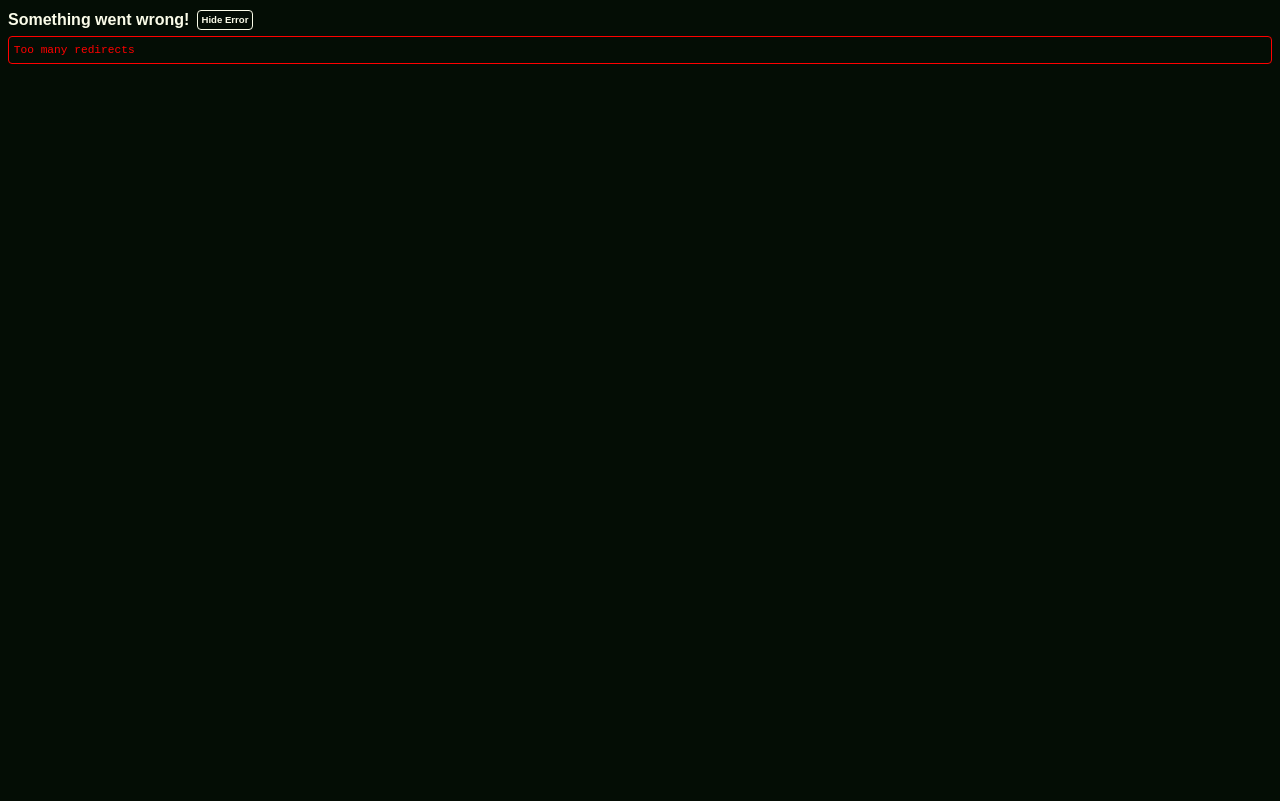
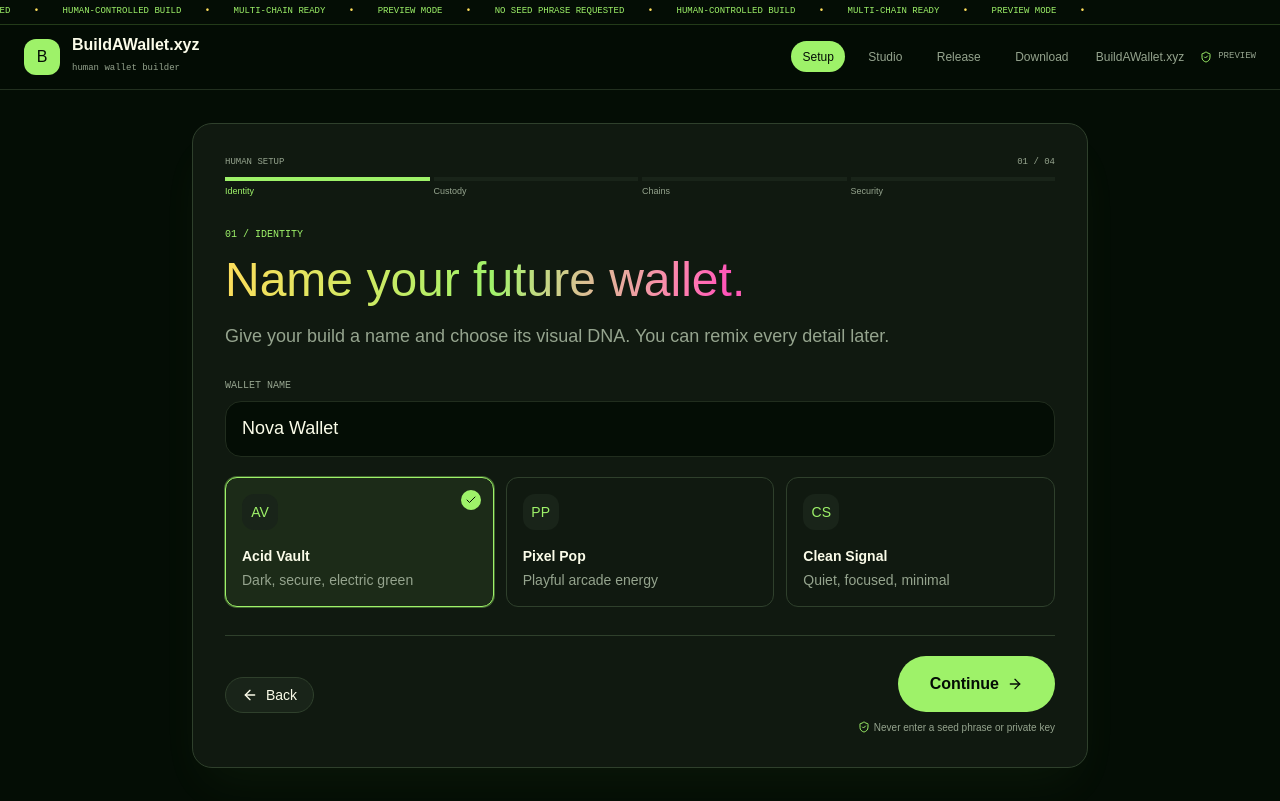
Before and after one commit to Chadd937/buildawallet, a React (Vite) app in the folder human-app/: page /human/setup in a window 1280 px wide. Built offline with nearby package versions, Linux system fonts and the light colour scheme.

Commit message:
Restore actual HUMAN setup screen

```diff
--- a/human-app/src/routes/human.setup.tsx
+++ b/human-app/src/routes/human.setup.tsx
@@ -1,9 +1,56 @@
-import { createFileRoute, redirect } from "@tanstack/react-router";
+import { createFileRoute } from "@tanstack/react-router";
+import { SetupPage } from "@/components/setup-page";
+import { useWalletDraft } from "@/hooks/use-wallet-draft";
 
 export const Route = createFileRoute("/human/setup")({
-  beforeLoad: () => {
-    throw redirect({
-      to: "/human/setup",
-    });
-  },
+  head: () => ({
+    meta: [
+      { title: "Name Your Wallet | BuildAWallet" },
+      {
+        name: "description",
+        content: "Start your Human wallet build with a name and visual identity.",
+      },
+      { property: "og:title", content: "Name Your Wallet | BuildAWallet" },
+      { property: "og:description", content: "Start your personalized wallet build." },
+      { property: "og:type", content: "website" },
+      { name: "twitter:card", content: "summary_large_image" },
+    ],
+  }),
+  component: HumanIdentity,
 });
+
+const styles = [
+  { name: "Acid Vault", detail: "Dark, secure, electric green", icon: "AV" },
+  { name: "Pixel Pop", detail: "Playful arcade energy", icon: "PP" },
+  { name: "Clean Signal", detail: "Quiet, focused, minimal", icon: "CS" },
+];
+
+function HumanIdentity() {
+  const { draft, setDraft } = useWalletDraft();
+
+  return (
+    <SetupPage
+      step={1}
+      eyebrow="01 / Identity"
+      title="Name your future wallet."
+      description="Give your build a name and choose its visual DNA. You can remix every detail later."
+      field="theme"
+      choices={styles}
+      next="/human/custody"
+      back="/"
+    >
+      <label className="mb-5 block">
+        <span className="mb-2 block font-mono text-[10px] uppercase text-muted-foreground">
+          Wallet name
+        </span>
+        <input
+          className="h-14 w-full rounded-xl border border-input bg-background px-4 text-lg text-foreground outline-none focus:border-primary"
+          maxLength={32}
+          value={draft.name}
+          onChange={(e) => setDraft({ ...draft, name: e.target.value })}
+          placeholder="Nova Wallet"
+        />
+      </label>
+    </SetupPage>
+  );
+}
```
